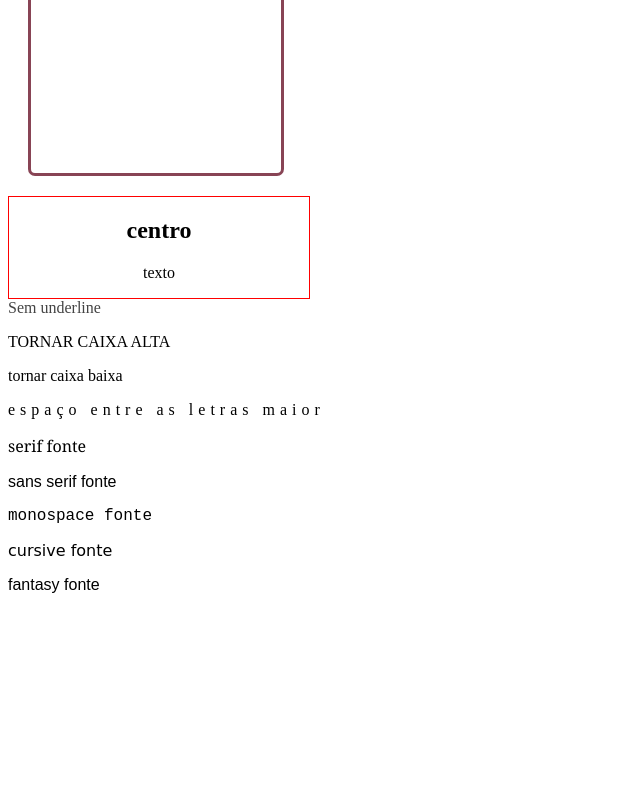
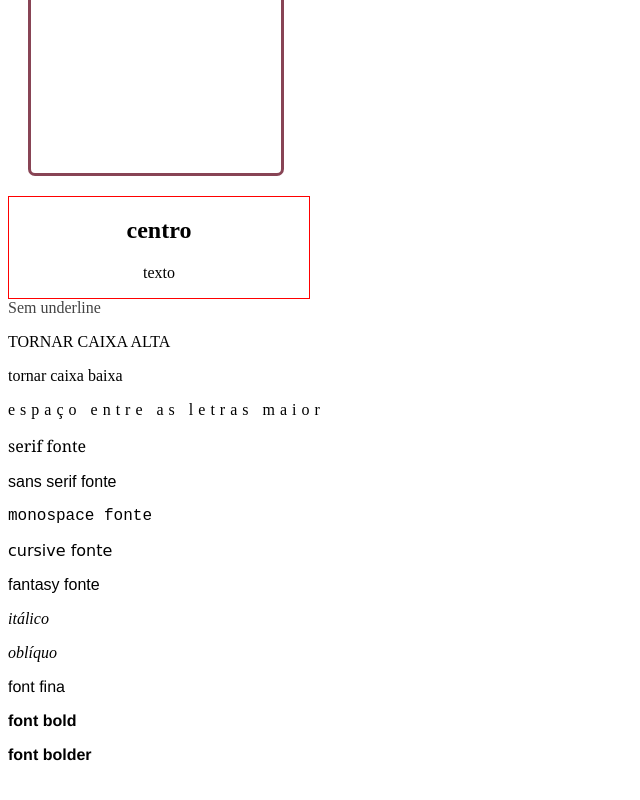
Before and after one commit to PauloWenderson/meuPrimeiroSiteFrontEnd, a plain HTML site: page desafioDois.html in a window 1280 px wide. Shown: the part 1813-2613 px from the top of the page, without its empty margins (0-640 px from the left). Before the commit the page ends 2423 px from the top, so only its background shows below. Drawn offline with Linux system fonts and the light colour scheme.

Commit message:
feat: textos e atualizações

```diff
--- a/desafioDois.html
+++ b/desafioDois.html
@@ -73,5 +73,17 @@
        <p class="cursive">cursive fonte</p>
        <p class="fantasy">fantasy fonte</p>
 
+       <p class="text-style">itálico</p>
+       <p class="text-style2">oblíquo</p>
+
+        <p class="thin">font fina</p>
+        <p class="bold">font bold</p>
+        <p class="bolder">font bolder</p>
+
+        <h4 class="small"></h4>
+        <h4 class="big"></h4>
+
+
+
 </body>
 </html>
--- a/tittles.css
+++ b/tittles.css
@@ -158,3 +158,35 @@ h4 {
 .fantasy {
     font-family: fantasy;
 }
+
+.text-style {
+    font-style: italic;
+}
+
+.text-style2 {
+    font-style: oblique;
+}
+
+.thin, .bold, .bolder {
+    font-family: Helvetica;
+}
+
+.thin {
+    font-weight: 100;
+}
+
+.bold {
+    font-weight: 600;
+}
+
+.bolder {
+    font-weight: 900;
+}
+
+.small {
+    font-size: 6px;
+}
+
+.big {
+font-size: 78px;
+}
```
